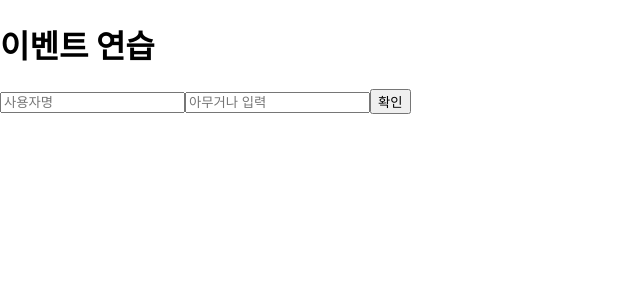
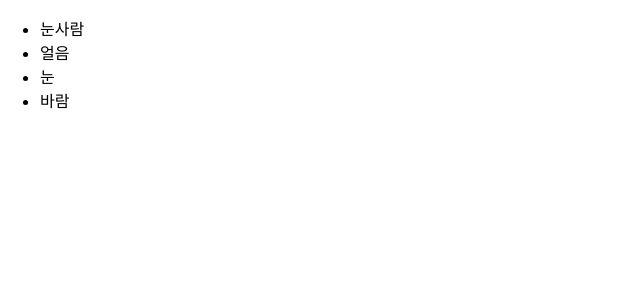
Before and after one commit to sungjaechoi/hello-react, a React (Create React App) app: page / in a window 1280 px wide. Shown: the top 300 px of the page, without its empty margins (0-640 px from the left). Built offline with nearby package versions, Linux system fonts and the light colour scheme.

Commit message:
[6].컴포넌트 반복 - 1. 예제 페이지 생성

```diff
--- a/src/App.js
+++ b/src/App.js
@@ -1,7 +1,7 @@
-import EventPractice from "./EventPractice";
+import IterationSample from "./IterationSample";
 
 const App = () => {
-  return <EventPractice />;
+  return <IterationSample />;
 };
 
 export default App;
--- /dev/null
+++ b/src/IterationSample.js
@@ -0,0 +1,12 @@
+const IterationSample = () => {
+  return(
+    <ul>
+      <li>눈사람</li>
+      <li>얼음</li>
+      <li>눈</li>
+      <li>바람</li>
+    </ul>
+  );
+};
+
+export default IterationSample
```
